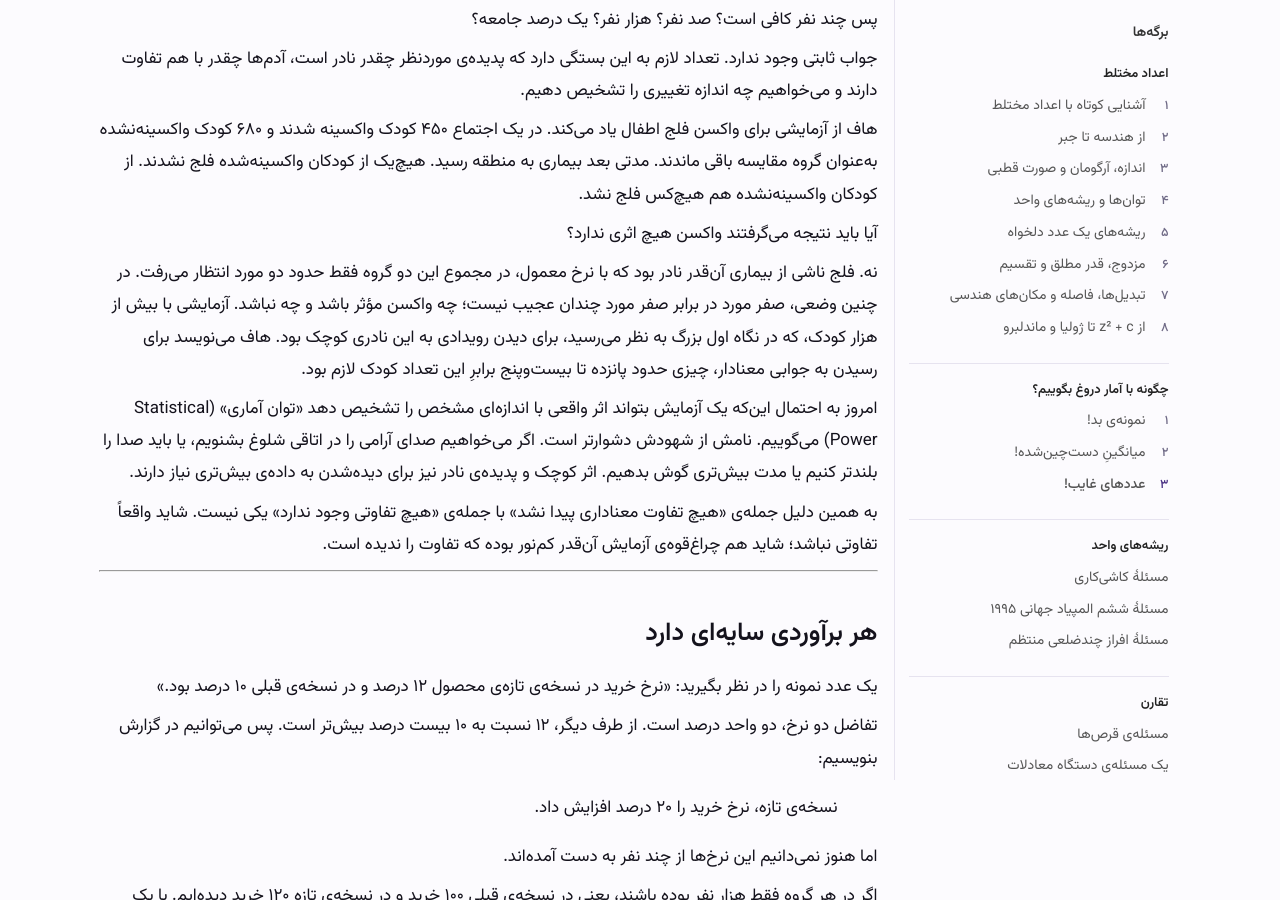
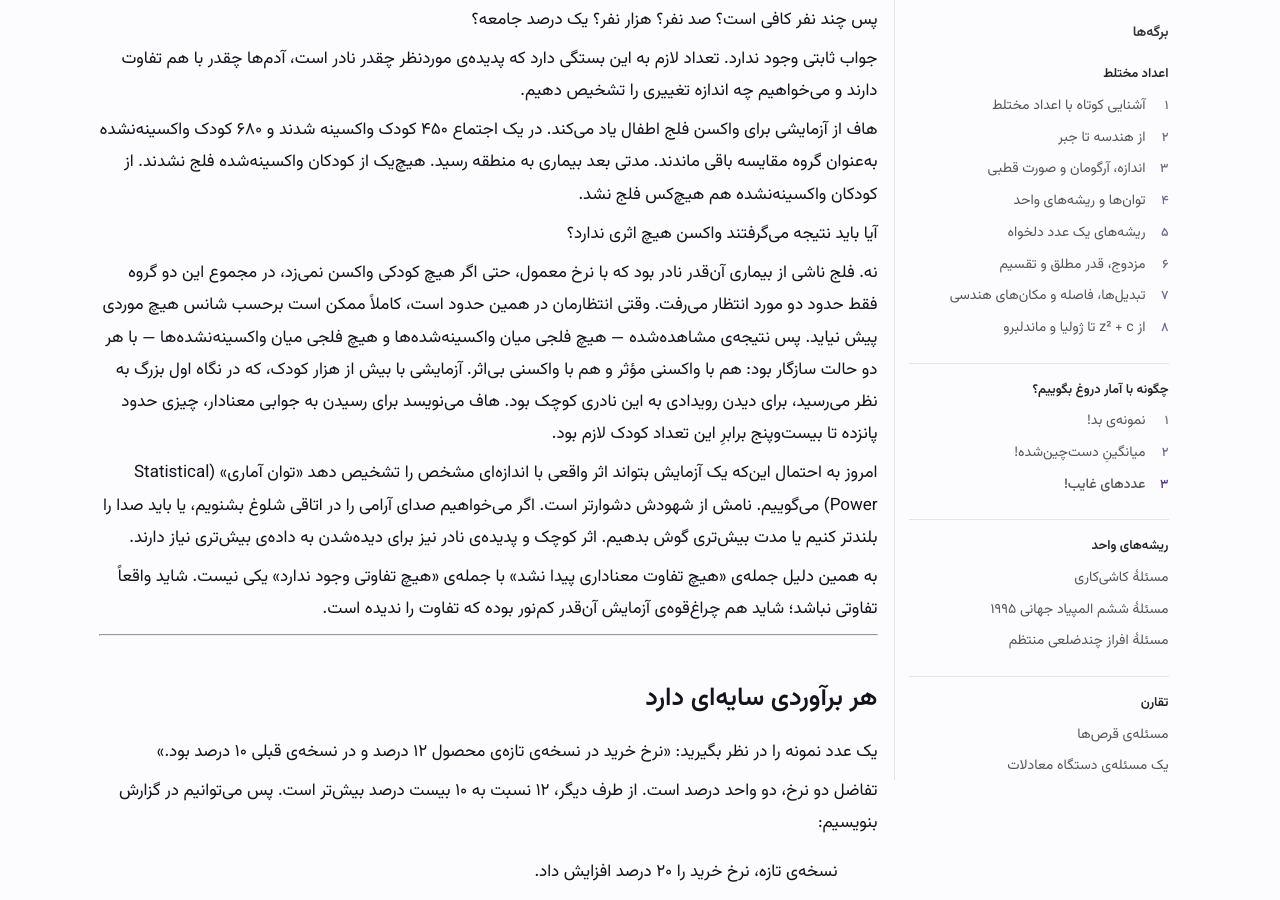
Before and after one commit to pooyarezaie/Fractal-Notes, a Jekyll site: the page built from how-to-lie-with-statistics/the-little-figures-that-are-not-there.md, in a window 1280 px wide and 900 px high, scrolled down 2931 px. Built offline with Jekyll 4.4.1, drawn with Linux system fonts in a browser that asks for light colours.

Commit message:
Unpack the 0-vs-0 sentence in the polio example
«صفر مورد در برابر صفر مورد» never said what the two zeros were.
Now the passage states the expectation holds even with no vaccine,
that ~2 expected cases can easily yield zero by chance, and that the
observed zero/zero outcome is consistent with both an effective and
a useless vaccine.

Co-Authored-By: Claude Fable 5 <noreply@anthropic.com>

```diff
--- a/how-to-lie-with-statistics/the-little-figures-that-are-not-there.md
+++ b/how-to-lie-with-statistics/the-little-figures-that-are-not-there.md
@@ -85,7 +85,7 @@ last_modified_at: 2026-08-12
 
 آیا باید نتیجه می‌گرفتند واکسن هیچ اثری ندارد؟
 
-نه. فلج ناشی از بیماری آن‌قدر نادر بود که با نرخ معمول، در مجموع این دو گروه فقط حدود دو مورد انتظار می‌رفت. در چنین وضعی، صفر مورد در برابر صفر مورد چندان عجیب نیست؛ چه واکسن مؤثر باشد و چه نباشد. آزمایشی با بیش از هزار کودک، که در نگاه اول بزرگ به نظر می‌رسید، برای دیدن رویدادی به این نادری کوچک بود. هاف می‌نویسد برای رسیدن به جوابی معنادار، چیزی حدود پانزده تا بیست‌وپنج برابرِ این تعداد کودک لازم بود.
+نه. فلج ناشی از بیماری آن‌قدر نادر بود که با نرخ معمول، حتی اگر هیچ کودکی واکسن نمی‌زد، در مجموع این دو گروه فقط حدود دو مورد انتظار می‌رفت. وقتی انتظارمان در همین حدود است، کاملاً ممکن است برحسب شانس هیچ موردی پیش نیاید. پس نتیجه‌ی مشاهده‌شده — هیچ فلجی میان واکسینه‌شده‌ها و هیچ فلجی میان واکسینه‌نشده‌ها — با هر دو حالت سازگار بود: هم با واکسنی مؤثر و هم با واکسنی بی‌اثر. آزمایشی با بیش از هزار کودک، که در نگاه اول بزرگ به نظر می‌رسید، برای دیدن رویدادی به این نادری کوچک بود. هاف می‌نویسد برای رسیدن به جوابی معنادار، چیزی حدود پانزده تا بیست‌وپنج برابرِ این تعداد کودک لازم بود.
 
 امروز به احتمال این‌که یک آزمایش بتواند اثر واقعی با اندازه‌ای مشخص را تشخیص دهد «توان آماری» (Statistical Power) می‌گوییم. نامش از شهودش دشوارتر است. اگر می‌خواهیم صدای آرامی را در اتاقی شلوغ بشنویم، یا باید صدا را بلندتر کنیم یا مدت بیش‌تری گوش بدهیم. اثر کوچک و پدیده‌ی نادر نیز برای دیده‌شدن به داده‌ی بیش‌تری نیاز دارند.
 
```
